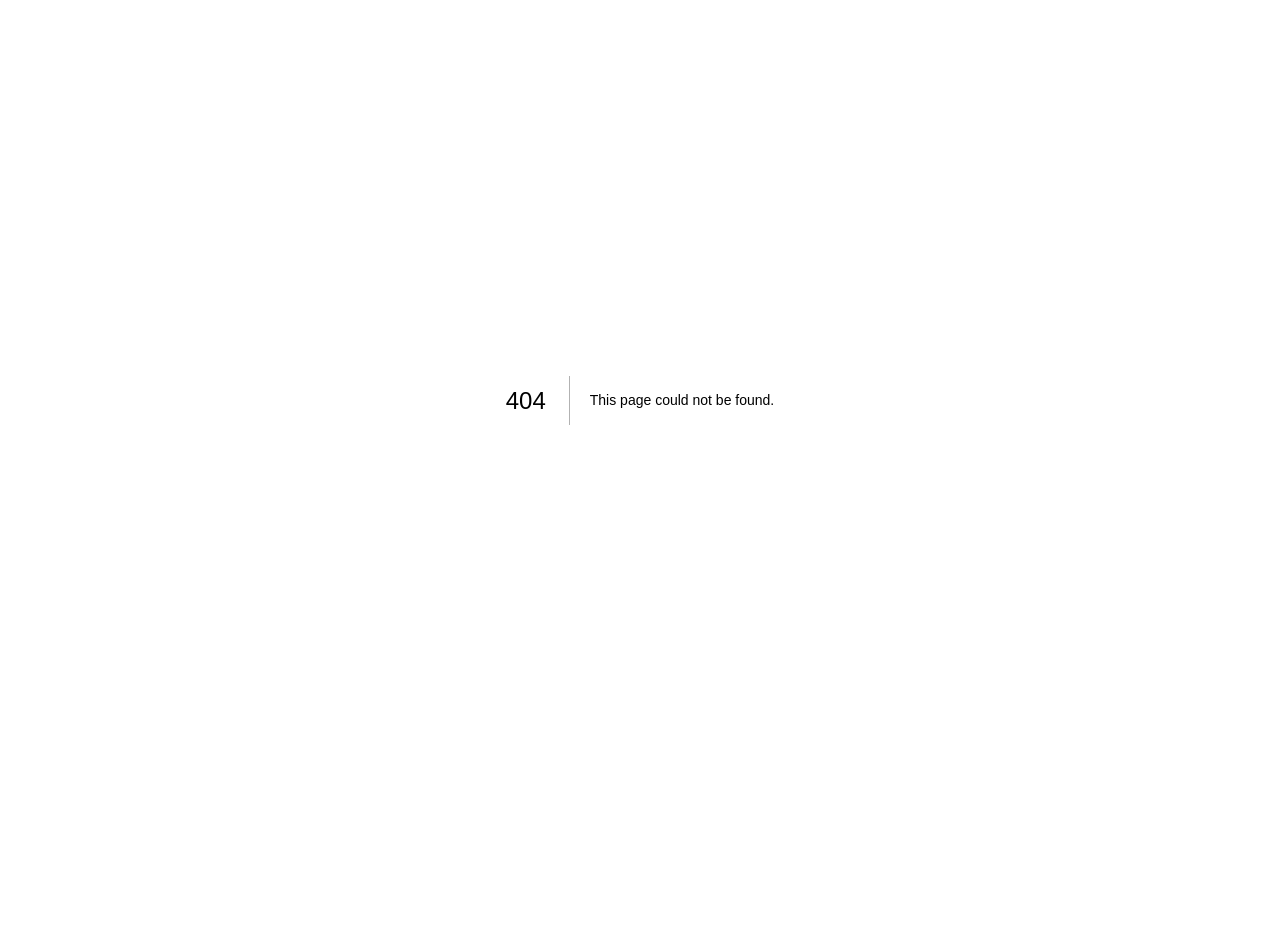
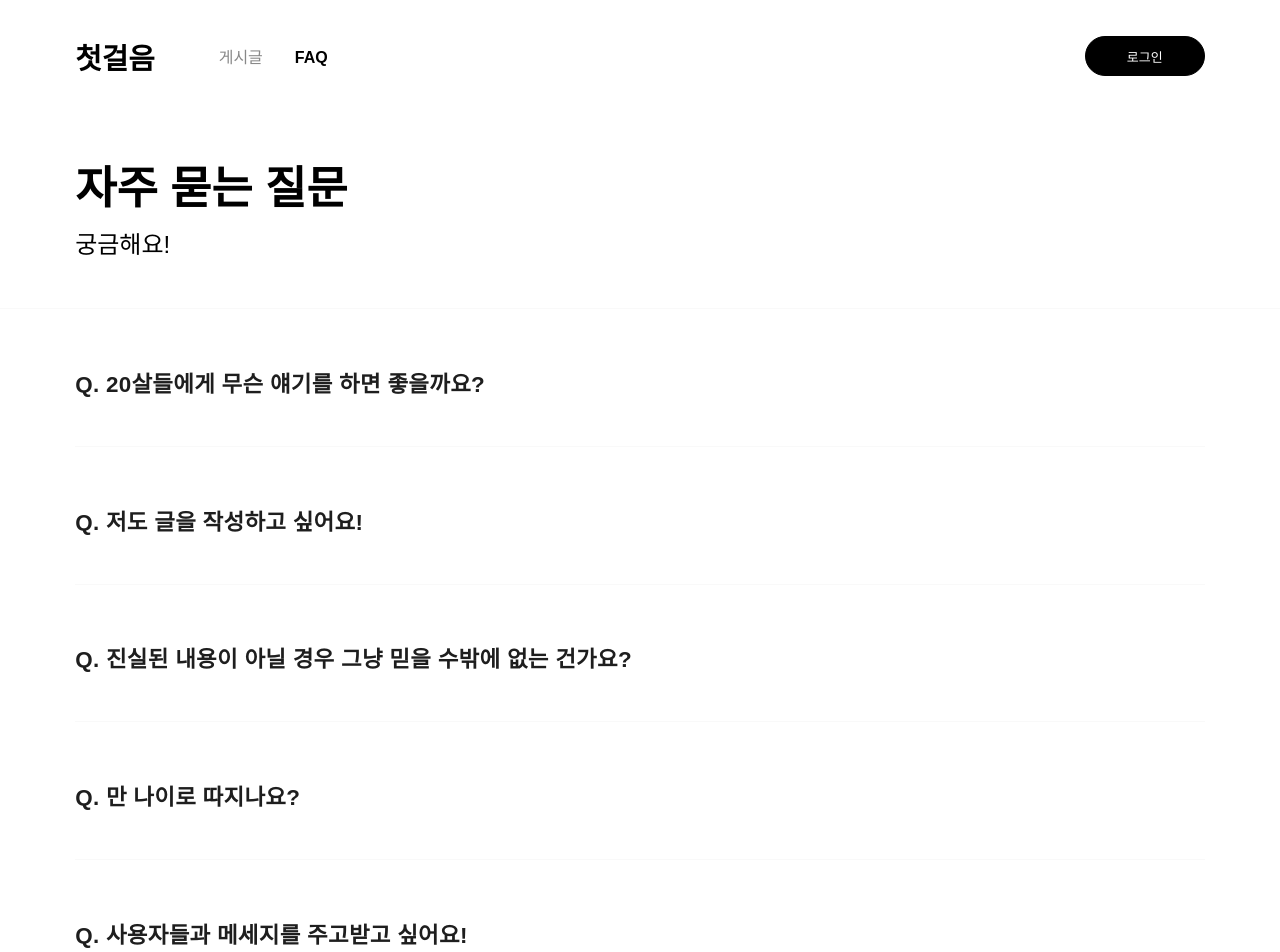
Before and after one commit to yeeZinu/1Team-FirstStep-FrontEnd, a Next.js app: page /FAQ in a window 1280 px wide. Before the commit this address had no page. Shown: the top 952 px of the page. Before the commit the page ends 800 px from the top, so only its background shows below. Built offline with nearby package versions, Linux system fonts and the light colour scheme.

Commit message:
feat: apply faq page

```diff
--- a/src/components/Nav/index.tsx
+++ b/src/components/Nav/index.tsx
@@ -11,7 +11,7 @@ function Nav() {
       </Link>
       <div>
         <NavLink path="/Post" category="게시글" />
-        <NavLink path="/" category="궁금해요" />
+        <NavLink path="/FAQ" category="FAQ" />
       </div>
       <div css={buttonWrapper}>
         <Link href="/Register/logIn">
--- /dev/null
+++ b/src/components/Text/Faq.tsx
@@ -0,0 +1,48 @@
+/** @jsxImportSource @emotion/react */
+import { css, Theme } from "@emotion/react";
+
+interface Props {
+  title: string;
+  summary: string;
+}
+
+function Faq({ title, summary }: Props) {
+  return (
+    <details css={detailsWrapper}>
+      <summary css={summaryWrapper}>Q. {title}</summary>
+      <div css={contentMargin}>
+        <span css={contentWrapper}>{summary}</span>
+      </div>
+    </details>
+  );
+}
+
+export default Faq;
+
+const detailsWrapper = (theme: Theme) => css`
+  padding: 0.75rem 0;
+  width: 100%;
+  margin: 2.8rem 0;
+  padding-bottom: 3rem;
+  border-bottom: 1px solid ${theme.color.grey100};
+  letter-spacing: 0.3px;
+`;
+
+const summaryWrapper = (theme: Theme) => css`
+  display: flex;
+  flex-direction: row;
+  font-size: 1.4rem;
+  font-weight: ${theme.fontWeight.bold};
+  opacity: 0.88;
+  cursor: pointer;
+`;
+
+const contentMargin = css`
+  margin: 1rem 0;
+`;
+
+const contentWrapper = (theme: Theme) => css`
+  font-size: 1.1rem;
+  font-weight: ${theme.fontWeight.light};
+  word-break: keep-all;
+`;
--- a/src/hooks/api/useGetPost.ts
+++ b/src/hooks/api/useGetPost.ts
@@ -1,7 +1,7 @@
 import { useRecoilState } from "recoil";
 import { useEffect, useState } from "react";
 import { postState } from "store/postState";
-import { instance } from "libs/api/api";
+import axios from "axios";
 
 function useGetPost() {
   const [posts, setPosts] = useRecoilState(postState);
@@ -9,7 +9,9 @@ function useGetPost() {
 
   async function getPost() {
     setIsLoading(true);
-    const response = await instance.get<{}, IGetPost>("/api/categories");
+    const response = await axios.get<{}, IGetPost>(
+      "http://3.36.64.80:80/api/categories"
+    );
     // setPosts(response.);
     setIsLoading(false);
   }
--- /dev/null
+++ b/src/pages/Detail/Modify/[id].tsx
@@ -0,0 +1,5 @@
+function Modify() {
+  return <div></div>;
+}
+
+export default Modify;
--- /dev/null
+++ b/src/pages/FAQ/index.tsx
@@ -0,0 +1,61 @@
+/** @jsxImportSource @emotion/react */
+import { css, Theme } from "@emotion/react";
+import Footer from "components/Footer";
+import Nav from "components/Nav";
+import Section from "components/Text/Section";
+import Faq from "components/Text/Faq";
+
+function FAQ() {
+  return (
+    <>
+      <Nav />
+      <div css={wrapper}>
+        <div css={SectionWrapper}>
+          <Section title="자주 묻는 질문" summary="궁금해요!" />
+        </div>
+        <div css={detailsWrapper}>
+          <Faq
+            title="20살들에게 무슨 얘기를 하면 좋을까요?"
+            summary="유익한 이야기를 해주세용"
+          />
+          <Faq
+            title="저도 글을 작성하고 싶어요!"
+            summary="20살 이하일 경우 궁금한 사항을 작성할 수 있고 21살 이상일 경우 글을 작성하실 수 있습니다."
+          />
+          <Faq
+            title="진실된 내용이 아닐 경우 그냥 믿을 수밖에 없는 건가요?"
+            summary="저희 서비스에서 정해진 규칙에 따라 검열하고 있으나 모든 글을 모두 믿는 것은 저희 서비스 취지와 어긋나는 일입니다."
+          />
+          <Faq
+            title="만 나이로 따지나요?"
+            summary="네, 만 나이로 구별합니다!"
+          />
+          <Faq
+            title="사용자들과 메세지를 주고받고 싶어요!"
+            summary="메시지 기능은 준비 중입니다."
+          />
+          <Faq
+            title="닉네임을 바꾸고 싶어요."
+            summary="마이페이지에서 변경 가능합니다."
+          />
+        </div>
+      </div>
+      <Footer />
+    </>
+  );
+}
+
+export default FAQ;
+
+const SectionWrapper = (theme: Theme) => css`
+  padding-bottom: 3rem;
+  border-bottom: 1px solid ${theme.color.grey100};
+`;
+
+const wrapper = css`
+  margin: 2.5rem 0;
+`;
+
+const detailsWrapper = css`
+  margin: 1rem 4.7rem;
+`;
```
Also changed, not shown: src/hooks/api/useGetPostById.ts (+5 -6 lines), src/pages/index.tsx (+8 -4 lines).
